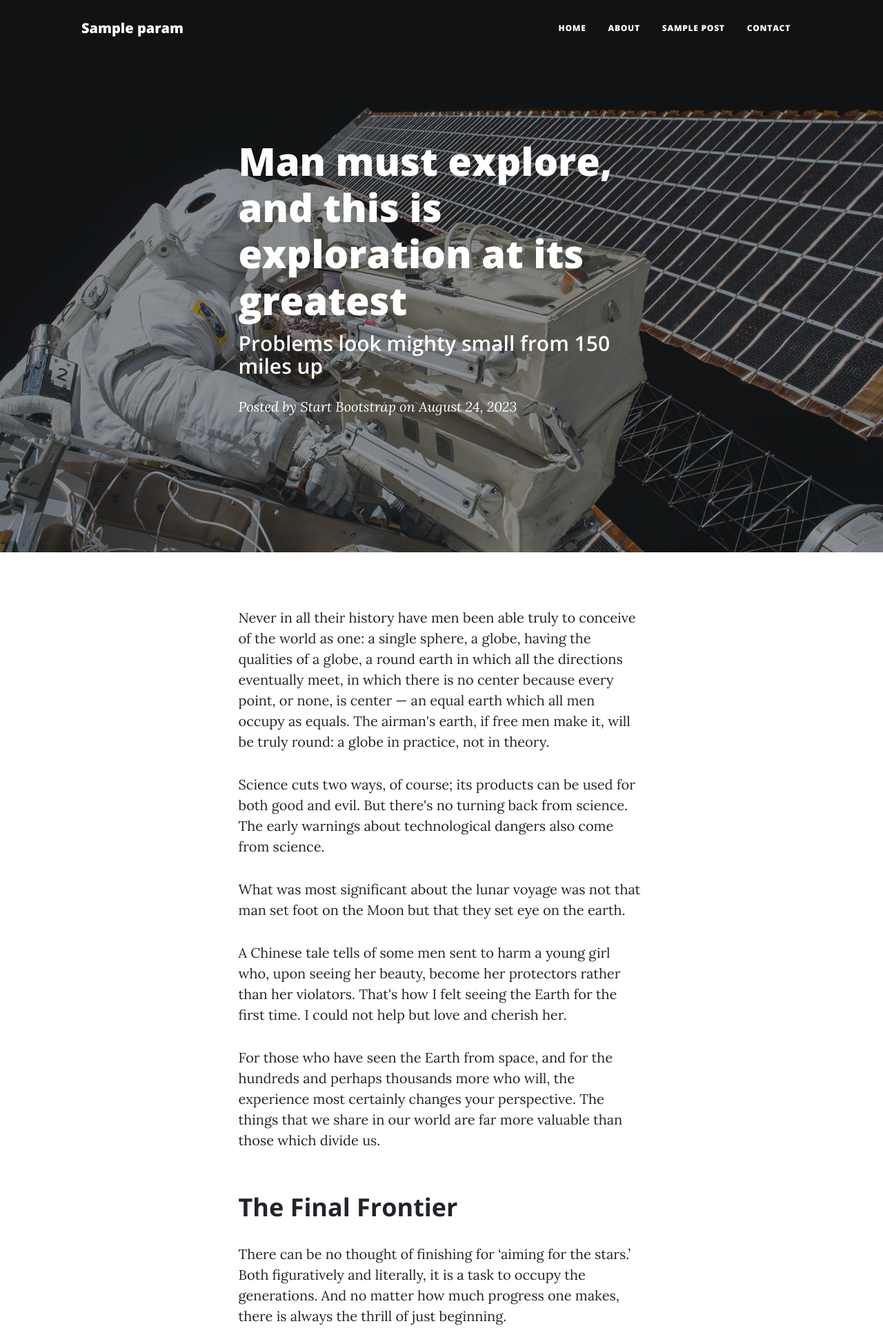
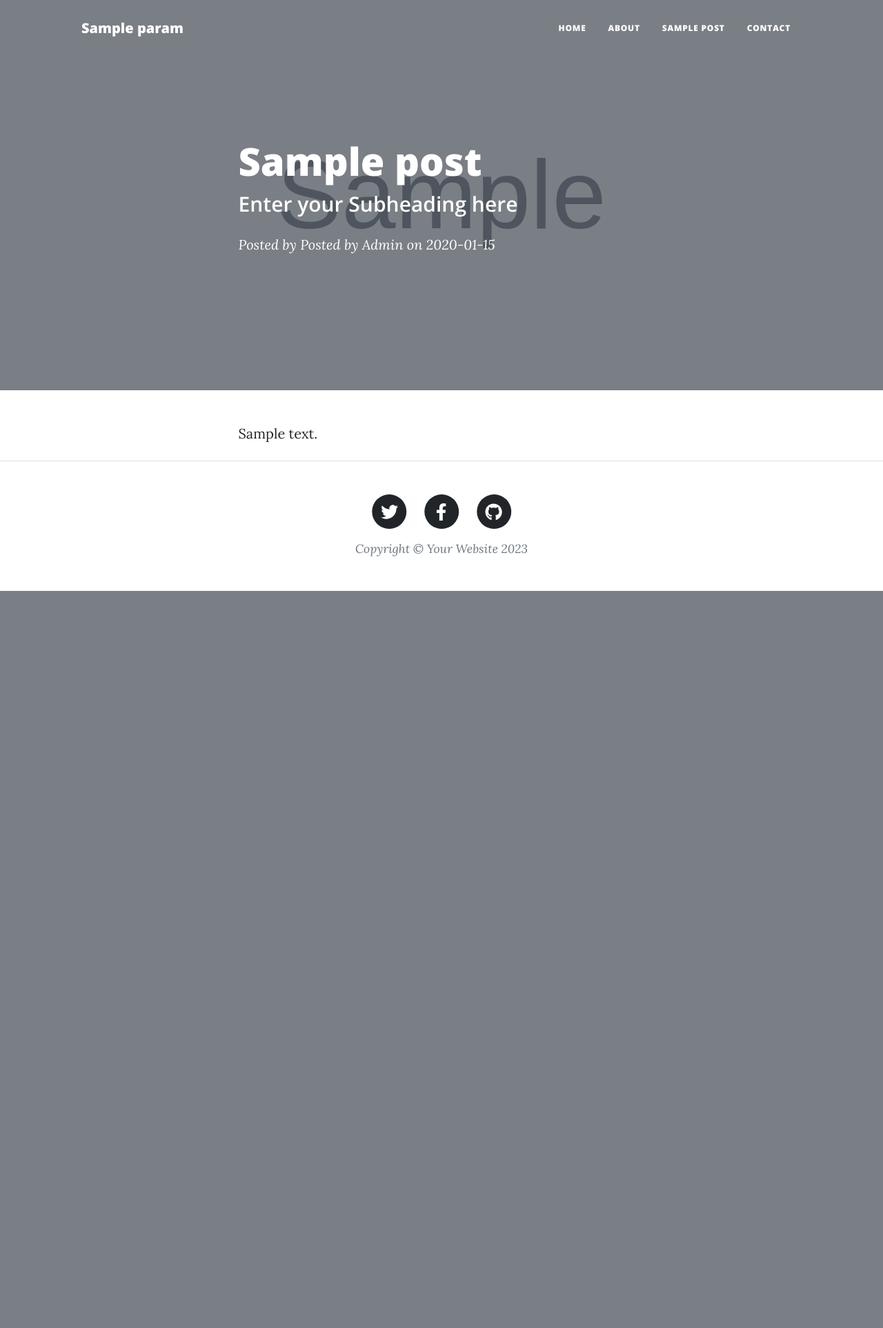
Before and after one commit to shahmananv13/flask-practice, a Flask app: template templates/post.html in a window 1280 px wide. Shown: the top 1926 px of the page at 69% size. After the commit the page ends 857 px from the top, so only its background shows below. Run offline with Flask 3, Linux system fonts and the light colour scheme; tables that the repository leaves empty hold one stand-in row (values such as "Sample post"); the template is opened without the code that fills it: values that come from a table or form of the project are taken from there, most other values are stand-ins (such as "Sample title", 1, 10 or a date in 2020); grey boxes marked "Sample" are stand-in pictures; some libraries are stand-ins or nearby versions.

Commit message:
currently working on addition of customized posts

```diff
--- a/main.py
+++ b/main.py
@@ -24,6 +24,14 @@ class Contact(db.Model):
 	mes = db.Column(db.String(50), nullable=False)
 	date = db.Column(db.String(50), nullable = True)
 
+class Posts(db.Model):
+	sno = db.Column(db.Integer, primary_key=True)
+	title = db.Column(db.String(50), nullable=False)
+	slug = db.Column(db.String(25), nullable=False)
+	content = db.Column(db.String(50), nullable=False)
+	image_url = db.Column(db.String(50), nullable=False)
+	date = db.Column(db.String(50), nullable = True)
+
 app.config.update(
     MAIL_SERVER='smtp.gmail.com',
     MAIL_PORT=465,
@@ -47,9 +55,15 @@ def about():
 def index():
     return render_template('index.html')
 
-@app.route("/post")
-def post():
-    return render_template('post.html')
+@app.route("/post/<string:post_slug>", methods=['GET'])
+def post_route(post_slug):
+	print(post_slug, flush = True)
+	post = Posts.query.filter_by(slug=post_slug).first()
+	return render_template('post.html', params=params, post=post)
+
+# @app.route("/post")
+# def post():
+#     return render_template('post.html', params = params)
 
 
 @app.route("/contact", methods = ['GET', 'POST'])
--- a/templates/post.html
+++ b/templates/post.html
@@ -1,17 +1,18 @@
 {% extends "layout.html" %}
 {% block body %}
         <!-- Page Header-->
-        <header class="masthead" style="background-image: url('{{ url_for('static', filename='assets/img/post-bg.jpg')}}')">
+        {% set fname = 'assets/img/' + post.image_url %}
+        <header class="masthead" style="background-image: url('{{ url_for('static', filename=fname)}}')">
             <div class="container position-relative px-4 px-lg-5">
                 <div class="row gx-4 gx-lg-5 justify-content-center">
                     <div class="col-md-10 col-lg-8 col-xl-7">
                         <div class="post-heading">
-                            <h1>Man must explore, and this is exploration at its greatest</h1>
-                            <h2 class="subheading">Problems look mighty small from 150 miles up</h2>
+                            <h1>{{post.title}}</h1>
+                            <h2 class="subheading">Enter your Subheading here</h2>
                             <span class="meta">
                                 Posted by
-                                <a href="#!">Start Bootstrap</a>
-                                on August 24, 2023
+                                <a href="#!">Posted by Admin</a>
+                                on {{post.date}}
                             </span>
                         </div>
                     </div>
@@ -23,28 +24,7 @@
             <div class="container px-4 px-lg-5">
                 <div class="row gx-4 gx-lg-5 justify-content-center">
                     <div class="col-md-10 col-lg-8 col-xl-7">
-                        <p>Never in all their history have men been able truly to conceive of the world as one: a single sphere, a globe, having the qualities of a globe, a round earth in which all the directions eventually meet, in which there is no center because every point, or none, is center — an equal earth which all men occupy as equals. The airman's earth, if free men make it, will be truly round: a globe in practice, not in theory.</p>
-                        <p>Science cuts two ways, of course; its products can be used for both good and evil. But there's no turning back from science. The early warnings about technological dangers also come from science.</p>
-                        <p>What was most significant about the lunar voyage was not that man set foot on the Moon but that they set eye on the earth.</p>
-                        <p>A Chinese tale tells of some men sent to harm a young girl who, upon seeing her beauty, become her protectors rather than her violators. That's how I felt seeing the Earth for the first time. I could not help but love and cherish her.</p>
-                        <p>For those who have seen the Earth from space, and for the hundreds and perhaps thousands more who will, the experience most certainly changes your perspective. The things that we share in our world are far more valuable than those which divide us.</p>
-                        <h2 class="section-heading">The Final Frontier</h2>
-                        <p>There can be no thought of finishing for ‘aiming for the stars.’ Both figuratively and literally, it is a task to occupy the generations. And no matter how much progress one makes, there is always the thrill of just beginning.</p>
-                        <p>There can be no thought of finishing for ‘aiming for the stars.’ Both figuratively and literally, it is a task to occupy the generations. And no matter how much progress one makes, there is always the thrill of just beginning.</p>
-                        <blockquote class="blockquote">The dreams of yesterday are the hopes of today and the reality of tomorrow. Science has not yet mastered prophecy. We predict too much for the next year and yet far too little for the next ten.</blockquote>
-                        <p>Spaceflights cannot be stopped. This is not the work of any one man or even a group of men. It is a historical process which mankind is carrying out in accordance with the natural laws of human development.</p>
-                        <h2 class="section-heading">Reaching for the Stars</h2>
-                        <p>As we got further and further away, it [the Earth] diminished in size. Finally it shrank to the size of a marble, the most beautiful you can imagine. That beautiful, warm, living object looked so fragile, so delicate, that if you touched it with a finger it would crumble and fall apart. Seeing this has to change a man.</p>
-                        <a href="#!"><img class="img-fluid" src="{{ url_for('static', filename = 'assets/img/post-sample-image.jpg')}}" alt="..." /></a>
-                        <span class="caption text-muted">To go places and do things that have never been done before – that’s what living is all about.</span>
-                        <p>Space, the final frontier. These are the voyages of the Starship Enterprise. Its five-year mission: to explore strange new worlds, to seek out new life and new civilizations, to boldly go where no man has gone before.</p>
-                        <p>As I stand out here in the wonders of the unknown at Hadley, I sort of realize there’s a fundamental truth to our nature, Man must explore, and this is exploration at its greatest.</p>
-                        <p>
-                            Placeholder text by
-                            <a href="http://spaceipsum.com/">Space Ipsum</a>
-                            &middot; Images by
-                            <a href="https://www.flickr.com/photos/nasacommons/">NASA on The Commons</a>
-                        </p>
+                        {{post.content}}
                     </div>
                 </div>
             </div>
```
